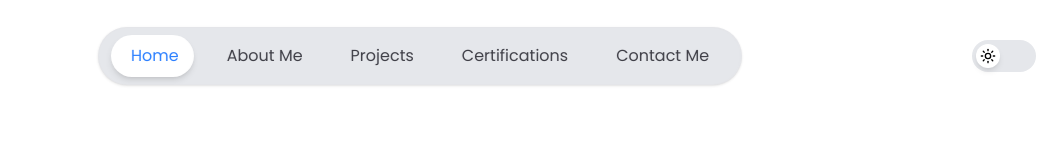
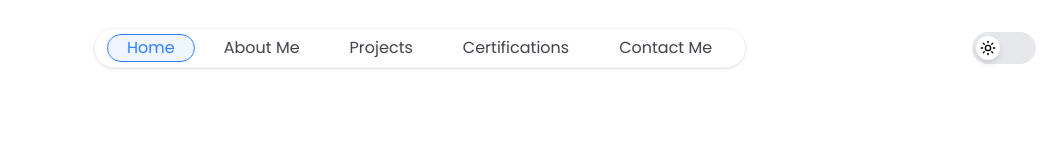
Before and after one commit to snowP26/james-verceluz-portfolio, a Next.js app: page / in a window 1280 px wide. Shown: the top 160 px of the page, without its empty margins (220-1280 px from the left). Built offline with nearby package versions, Linux system fonts and the light colour scheme.

Commit message:
feat: update Navbar and useScrollSpy for improved scrolling behavior and styling; modify Project type for optional image and live fields

```diff
--- a/app/components/navbar.tsx
+++ b/app/components/navbar.tsx
@@ -42,35 +42,31 @@ export function Navbar() {
   }, [activeSection]);
 
   return (
-    <div className="flex min-h-20 items-center px-6 sticky top-0 z-50 mt-4">
+    <div className="flex min-h-16 items-center px-6 sticky top-0 z-50 mt-4">
       {/* Center */}
       <nav
         ref={containerRef}
-        className="relative left-1/2 -translate-x-1/2 flex items-center gap-2 rounded-full px-3 py-1
-        bg-gray-200 dark:bg-zinc-900/70 backdrop-blur-md
-        border border-zinc-200/50 dark:border-zinc-700/50 shadow-sm"
+        className="relative left-1/2 -translate-x-1/2 flex items-center justify-center gap-2 rounded-full px-3 min-h-10 bg-transparent dark:bg-zinc-900/70 backdrop-blur-md border border-zinc-200/50 dark:border-zinc-700/50 shadow-sm"
       >
         {/* Sliding indicator */}
         <span
-          className="absolute top-1/2 -translate-y-1/2 h-10.5 rounded-full
-          bg-white dark:bg-zinc-700 shadow-md
-          transition-all duration-300 ease-out"
+          className="absolute top-1/2 inset-y-0 min-h-7  -translate-y-1/2  rounded-xl
+          bg-blue-50 border-blue-500 dark:bg-neutral-800 dark:border-gray-400/30 border
+          transition-all duration-300 ease-out "
           style={{
             left: indicatorStyle.left,
             width: indicatorStyle.width,
           }}
         />
-
         {sections.map(({ id, label }) => (
           <button
             key={id}
             data-id={id}
             onClick={() => scroll_to(id)}
-            className={`relative z-10 px-5 py-3 rounded-full text-md transition-colors
-              ${
-                activeSection === id
-                  ? " text-blue-500 dark:text-blue-400"
-                  : "font-medium text-zinc-700 hover:text-blue-500  hover:bg-white/30  hover:shadow-xs dark:text-zinc-300 hover:dark:bg-zinc-700 "
+            className={`relative z-10 px-5 rounded-full text-md transition-colors
+              ${activeSection === id
+                ? " text-blue-500 dark:text-zinc-300"
+                : "font-medium text-zinc-700 hover:text-blue-500 hover:bg-white/30  hover:shadow-xs dark:text-zinc-300/50 hover:dark:bg-zinc-700 hover:dark:border-zinc-200/30 border border-transparent"
               }`}
           >
             {label}
--- a/app/components/useScrollSpy.tsx
+++ b/app/components/useScrollSpy.tsx
@@ -4,27 +4,25 @@ export function useScrollSpy(ids: string[], offset = "0px") {
   const [activeId, setActiveId] = useState<string | null>(null);
 
   useEffect(() => {
-    const observer = new IntersectionObserver(
-      (entries) => {
-        entries.forEach((entry) => {
-          if (entry.isIntersecting) {
-            setActiveId(entry.target.id);
-          }
-        });
-      },
-      {
-        rootMargin: offset,
-        threshold: 0.6, // section must be 60% visible
+    const handleScroll = () => {
+      let foundId: string | null = null;
+      for (let i = 0; i < ids.length; i++) {
+        const el = document.getElementById(ids[i]);
+        if (!el) continue;
+        const rect = el.getBoundingClientRect();
+        if (rect.top <= 80 && rect.bottom > 80) {
+          foundId = ids[i];
+          break;
+        }
       }
-    );
+      setActiveId(foundId);
+    };
 
-    ids.forEach((id) => {
-      const el = document.getElementById(id);
-      if (el) observer.observe(el);
-    });
+    window.addEventListener("scroll", handleScroll, { passive: true });
+    handleScroll();
 
-    return () => observer.disconnect();
-  }, [ids, offset]);
+    return () => window.removeEventListener("scroll", handleScroll);
+  }, [ids]);
 
   return activeId;
 }
--- a/lib/type.ts
+++ b/lib/type.ts
@@ -2,7 +2,7 @@ export type Project = {
     title: string,
     description: string,
     tech: string[],
-    image: string,
+    image?: string | null,
     github: string,
-    live: string
+    live?: string | null
 }
```
